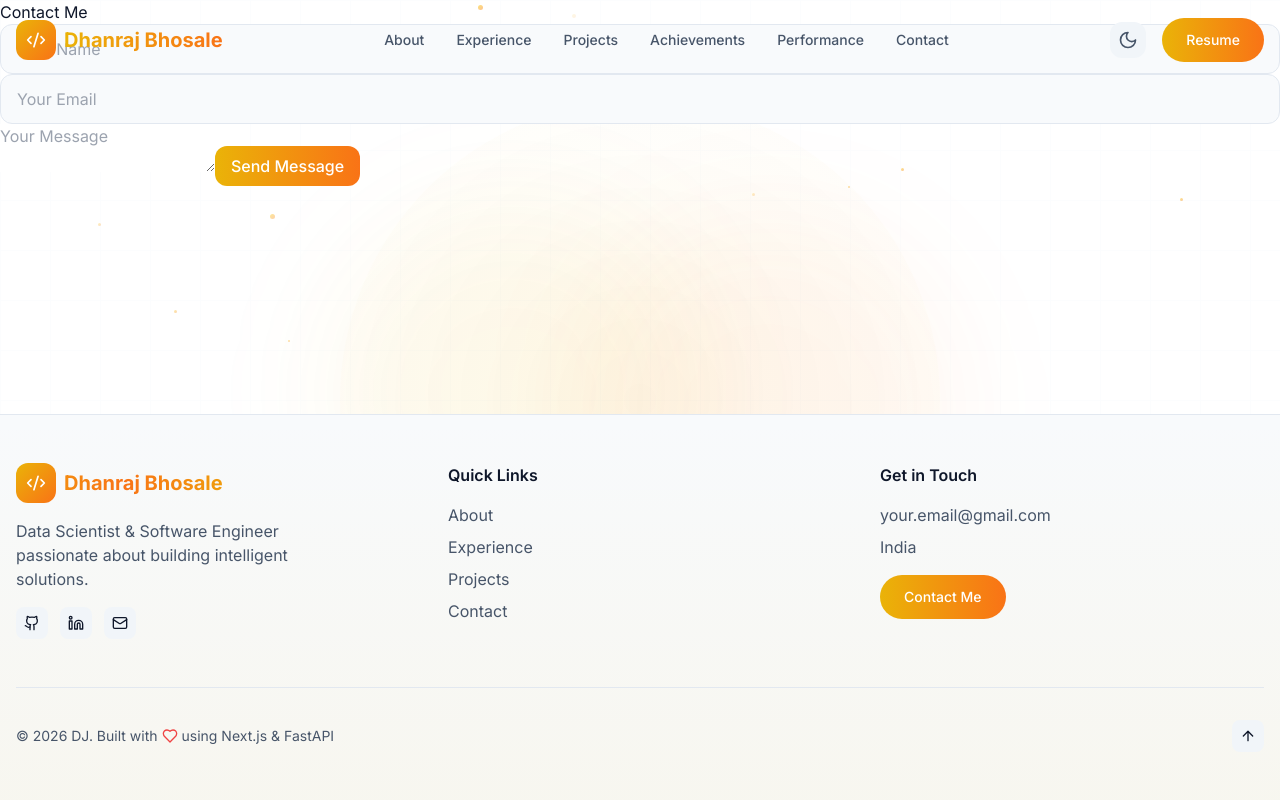
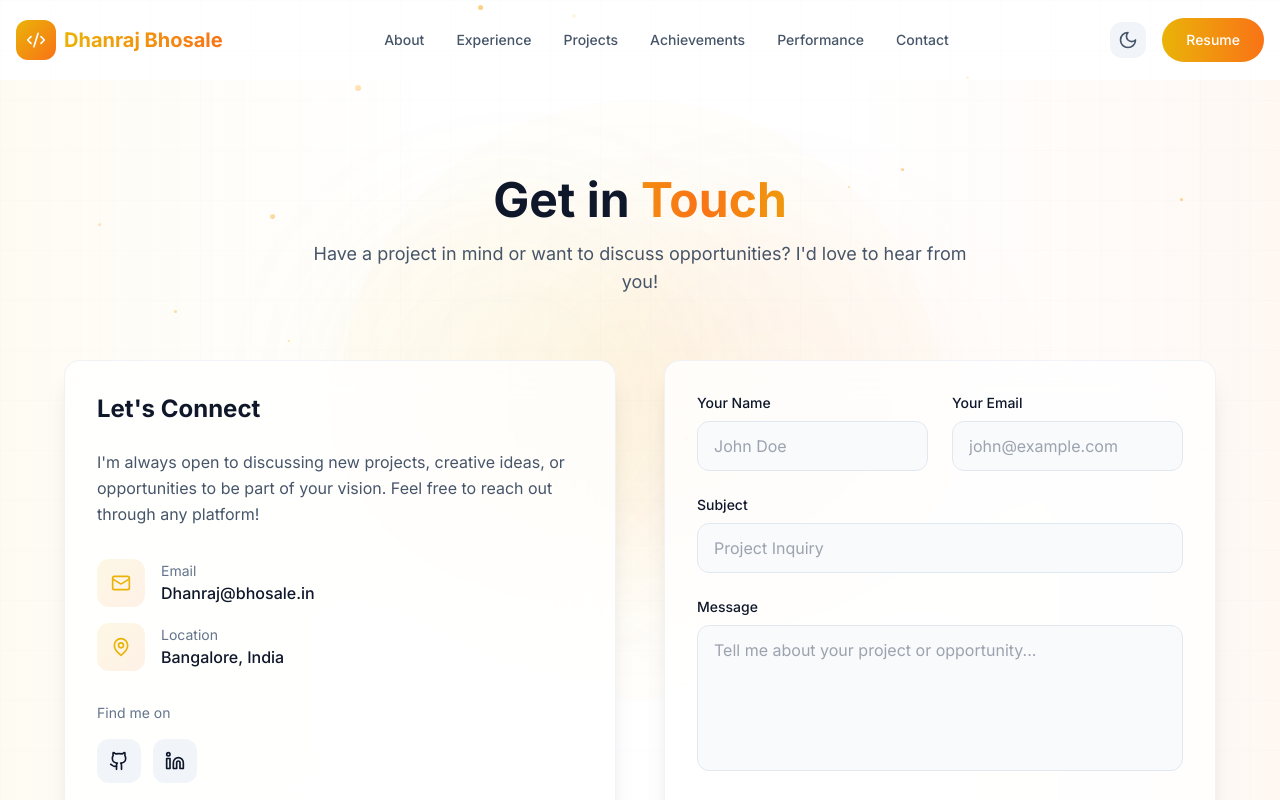
Before and after one commit to dhanrajbhosale0225-practice/Dhanraj-portfoloio, a Next.js app in the folder frontend/: page /contact in a window 1280 px wide. Shown: the top 800 px of the page. Built offline with nearby package versions, Linux system fonts and the light colour scheme.

Commit message:
Fix page imports for Vercel deployment

```diff
--- a/frontend/src/app/about/page.tsx
+++ b/frontend/src/app/about/page.tsx
@@ -1,12 +1,13 @@
-import React from 'react';
-import AboutSection from '../../components/sections/About';
+'use client';
 
-const AboutPage: React.FC = () => {
-    return (
-        <div>
-            <AboutSection />
-        </div>
-    );
+import About from '@/components/sections/About';
+
+const AboutPage = () => {
+  return (
+    <main className="pt-20">
+      <About />
+    </main>
+  );
 };
 
 export default AboutPage;
--- a/frontend/src/app/achievements/page.tsx
+++ b/frontend/src/app/achievements/page.tsx
@@ -1,13 +1,13 @@
-import React from 'react';
-import Achievements from '../../components/sections/Achievements';
+'use client';
 
-const AchievementsPage: React.FC = () => {
-    return (
-        <div>
-            <h1 className="text-3xl font-bold mb-4">Achievements</h1>
-            <Achievements />
-        </div>
-    );
+import Achievements from '@/components/sections/Achievements';
+
+const AchievementsPage = () => {
+  return (
+    <main className="pt-20">
+      <Achievements />
+    </main>
+  );
 };
 
 export default AchievementsPage;
--- a/frontend/src/app/contact/page.tsx
+++ b/frontend/src/app/contact/page.tsx
@@ -1,70 +1,13 @@
-import React, { useState } from 'react';
-import Input from '../../components/ui/Input';
-import Button from '../../components/ui/Button';
+'use client';
+
+import Contact from '@/components/sections/Contact';
 
 const ContactPage = () => {
-    const [name, setName] = useState('');
-    const [email, setEmail] = useState('');
-    const [message, setMessage] = useState('');
-    const [success, setSuccess] = useState(false);
-    const [error, setError] = useState('');
-
-    const handleSubmit = async (e: React.FormEvent) => {
-        e.preventDefault();
-        setError('');
-
-        try {
-            const response = await fetch('/api/contact', {
-                method: 'POST',
-                headers: {
-                    'Content-Type': 'application/json',
-                },
-                body: JSON.stringify({ name, email, message }),
-            });
-
-            if (!response.ok) {
-                throw new Error('Failed to send message');
-            }
-
-            setSuccess(true);
-            setName('');
-            setEmail('');
-            setMessage('');
-        } catch (err) {
-            setError(err.message);
-        }
-    };
-
-    return (
-        <div className="contact-page">
-            <h1>Contact Me</h1>
-            <form onSubmit={handleSubmit}>
-                <Input
-                    type="text"
-                    placeholder="Your Name"
-                    value={name}
-                    onChange={(e) => setName(e.target.value)}
-                    required
-                />
-                <Input
-                    type="email"
-                    placeholder="Your Email"
-                    value={email}
-                    onChange={(e) => setEmail(e.target.value)}
-                    required
-                />
-                <textarea
-                    placeholder="Your Message"
-                    value={message}
-                    onChange={(e) => setMessage(e.target.value)}
-                    required
-                />
-                <Button type="submit">Send Message</Button>
-            </form>
-            {success && <p>Your message has been sent!</p>}
-            {error && <p className="error">{error}</p>}
-        </div>
-    );
+  return (
+    <main className="pt-20">
+      <Contact />
+    </main>
+  );
 };
 
 export default ContactPage;
--- a/frontend/src/app/experience/page.tsx
+++ b/frontend/src/app/experience/page.tsx
@@ -1,32 +1,13 @@
-import React from 'react';
+'use client';
 
-const ExperiencePage: React.FC = () => {
-    return (
-        <div className="experience-page">
-            <h1 className="text-3xl font-bold mb-4">Experience</h1>
-            <div className="experience-item mb-6">
-                <h2 className="text-2xl font-semibold">Data Scientist at Navikenz</h2>
-                <p className="text-gray-700">Duration: 2+ years</p>
-                <p className="mt-2">
-                    As a Data Scientist, I worked on various projects involving data analysis, machine learning, and software engineering.
-                </p>
-            </div>
-            <div className="experience-item mb-6">
-                <h2 className="text-2xl font-semibold">Internship at PwC</h2>
-                <p className="text-gray-700">Duration: Internship Period</p>
-                <p className="mt-2">
-                    Gained valuable experience in data analytics and consulting during my internship at PwC.
-                </p>
-            </div>
-            <div className="experience-item mb-6">
-                <h2 className="text-2xl font-semibold">Hackathon Winner</h2>
-                <p className="text-gray-700">Event: Xethon</p>
-                <p className="mt-2">
-                    Participated in a hackathon and won for developing an innovative solution using data science techniques.
-                </p>
-            </div>
-        </div>
-    );
+import Experience from '@/components/sections/Experience';
+
+const ExperiencePage = () => {
+  return (
+    <main className="pt-20">
+      <Experience />
+    </main>
+  );
 };
 
 export default ExperiencePage;
--- a/frontend/src/app/projects/page.tsx
+++ b/frontend/src/app/projects/page.tsx
@@ -1,41 +1,13 @@
-import React from 'react';
-import { useEffect, useState } from 'react';
-import { fetchProjects } from '../../lib/api';
-import ProjectCard from '../../components/ui/Card';
+'use client';
+
+import Projects from '@/components/sections/Projects';
 
 const ProjectsPage = () => {
-    const [projects, setProjects] = useState([]);
-    const [loading, setLoading] = useState(true);
-    const [error, setError] = useState(null);
-
-    useEffect(() => {
-        const loadProjects = async () => {
-            try {
-                const data = await fetchProjects();
-                setProjects(data);
-            } catch (err) {
-                setError(err.message);
-            } finally {
-                setLoading(false);
-            }
-        };
-
-        loadProjects();
-    }, []);
-
-    if (loading) return <div>Loading...</div>;
-    if (error) return <div>Error: {error}</div>;
-
-    return (
-        <div className="projects-container">
-            <h1 className="text-3xl font-bold mb-4">My Projects</h1>
-            <div className="grid grid-cols-1 md:grid-cols-2 lg:grid-cols-3 gap-4">
-                {projects.map((project) => (
-                    <ProjectCard key={project.id} project={project} />
-                ))}
-            </div>
-        </div>
-    );
+  return (
+    <main className="pt-20">
+      <Projects />
+    </main>
+  );
 };
 
 export default ProjectsPage;
```
